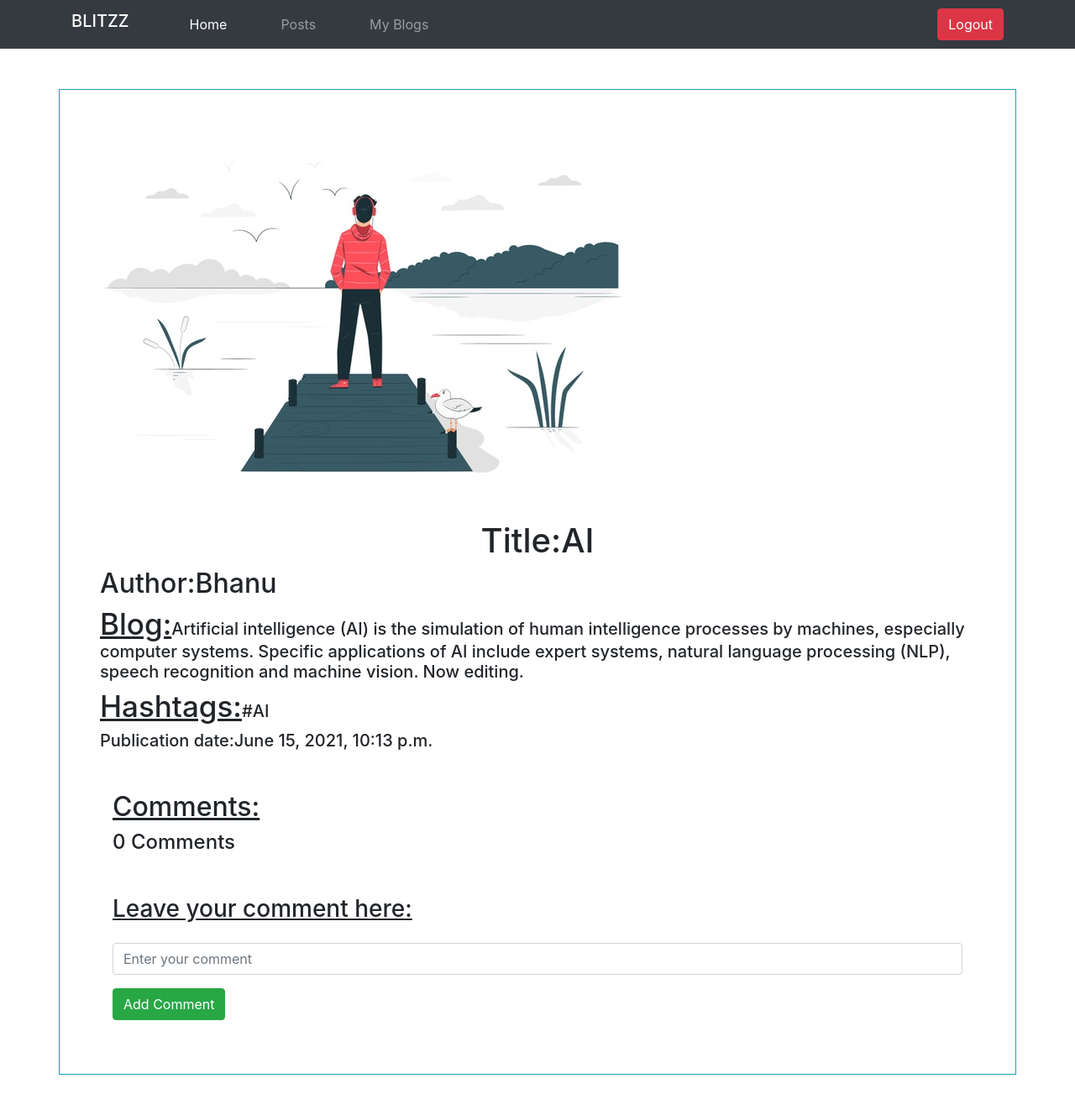
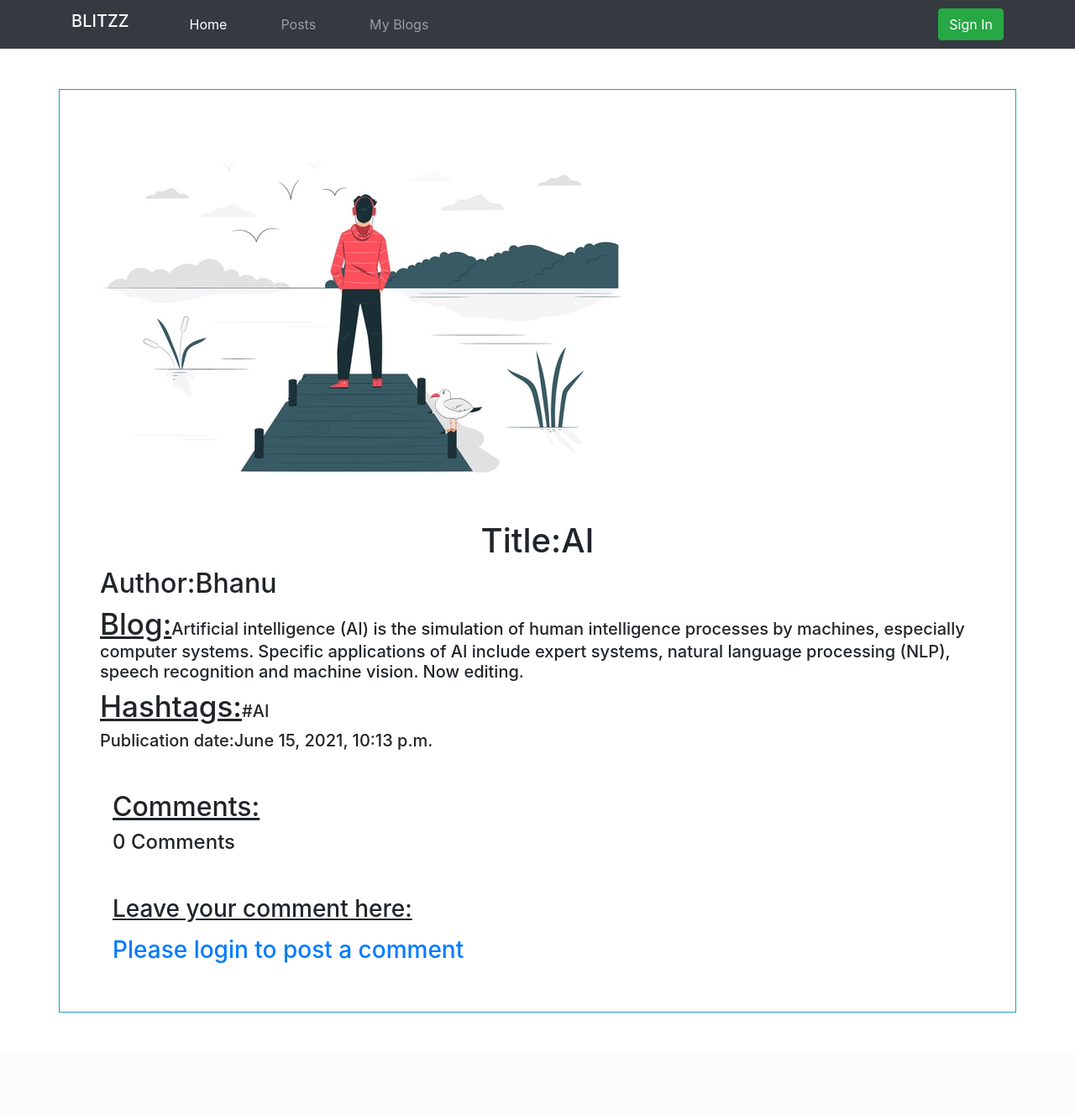
Before and after one commit to Bhanu-183/blitzz, a Django app: page /single_blog/4/4/ in a window 1280 px wide. Shown: the whole page at 84% size. After the commit the page ends 1254 px from the top, so only its background shows below. Run offline with Django 3.2, Linux system fonts and the light colour scheme; the first user in the database is signed in; data comes from the database, SQL or seed files in the repository.

```diff
--- a/blog_app/templates/editpost.html
+++ b/blog_app/templates/editpost.html
@@ -25,7 +25,7 @@
                 </li>
             </ul>
 
-            {%if user.is_authenticated %}
+            {%if user.is_login %}
             <form class="form-inline my-2 my-lg-0" action='{%url "user_logout" %}'>
                 <button class="btn btn-danger my-2 my-sm-0" type="submit">Logout</button>
 
--- a/blog_app/templates/index.html
+++ b/blog_app/templates/index.html
@@ -45,7 +45,7 @@
                     </li>
                 </ul>
 
-                {%if user.is_authenticated %}
+                {%if user.is_login %}
                 <form class="form-inline my-2 my-lg-0" action='{%url "user_logout" %}'>
                     <button class="btn btn-danger my-2 my-sm-0" type="submit">Logout</button>
 
--- a/blog_app/templates/login.html
+++ b/blog_app/templates/login.html
@@ -38,7 +38,7 @@
                 </li>
             </ul>
 
-            {%if user.is_authenticated %}
+            {%if user.is_login %}
             <form class="form-inline my-2 my-lg-0" action='{%url "user_logout" %}'>
                 <button class="btn btn-danger my-2 my-sm-0" type="submit">Logout</button>
 
--- a/blog_app/templates/myblogs.html
+++ b/blog_app/templates/myblogs.html
@@ -26,7 +26,7 @@
                 </li>
             </ul>
 
-            {%if user.is_authenticated %}
+            {%if user.is_login %}
             <form class="form-inline my-2 my-lg-0" action='{%url "user_logout" %}'>
                 <button class="btn btn-danger my-2 my-sm-0" type="submit">Logout</button>
 
--- a/blog_app/templates/postform.html
+++ b/blog_app/templates/postform.html
@@ -26,7 +26,7 @@
                 </li>
             </ul>
 
-            {%if user.is_authenticated %}
+            {%if user.is_login %}
             <form class="form-inline my-2 my-lg-0" action='{%url "user_logout" %}'>
                 <button class="btn btn-danger my-2 my-sm-0" type="submit">Logout</button>
 
--- a/blog_app/templates/posts.html
+++ b/blog_app/templates/posts.html
@@ -25,7 +25,7 @@
                 </li>
             </ul>
 
-            {%if user.is_authenticated %}
+            {%if user.is_login %}
             <form class="form-inline my-2 my-lg-0" action='{%url "user_logout" %}'>
                 <button class="btn btn-danger my-2 my-sm-0" type="submit">Logout</button>
 
--- a/blog_app/templates/register.html
+++ b/blog_app/templates/register.html
@@ -31,7 +31,7 @@
                     </li>
                 </ul>
 
-                {%if user.is_authenticated %}
+                {%if user.is_login %}
                 <form class="form-inline my-2 my-lg-0" action='{%url "user_logout" %}'>
                     <button class="btn btn-danger my-2 my-sm-0" type="submit">Logout</button>
 
--- a/blog_app/templates/singleblog.html
+++ b/blog_app/templates/singleblog.html
@@ -26,7 +26,7 @@
                 </li>
             </ul>
 
-            {%if user.is_authenticated %}
+            {%if user.is_login %}
             <form class="form-inline my-2 my-lg-0" action='{%url "user_logout" %}'>
                 <button class="btn btn-danger my-2 my-sm-0" type="submit">Logout</button>
 
@@ -101,7 +101,7 @@
                 {%endif%}
 
                 <div class="text-center">
-                    {%if user.is_authenticated%}
+                    {%if user.is_login%}
                     <form action="{%url 'single_blog' post.id comment.id%}" method="POST">
                         {%csrf_token%}
 
@@ -138,7 +138,7 @@
         {%endif%}
         <h3 class='mt-5'> <u>Leave your comment here:</u>
         </h3>
-        {%if user.is_authenticated%}
+        {%if user.is_login%}
         <form action="" method='POST' class="mt-2">
             {%csrf_token%}
             <input type="text" class="form-control mt-4" name='user_comment' placeholder='Enter your comment' required>
```
